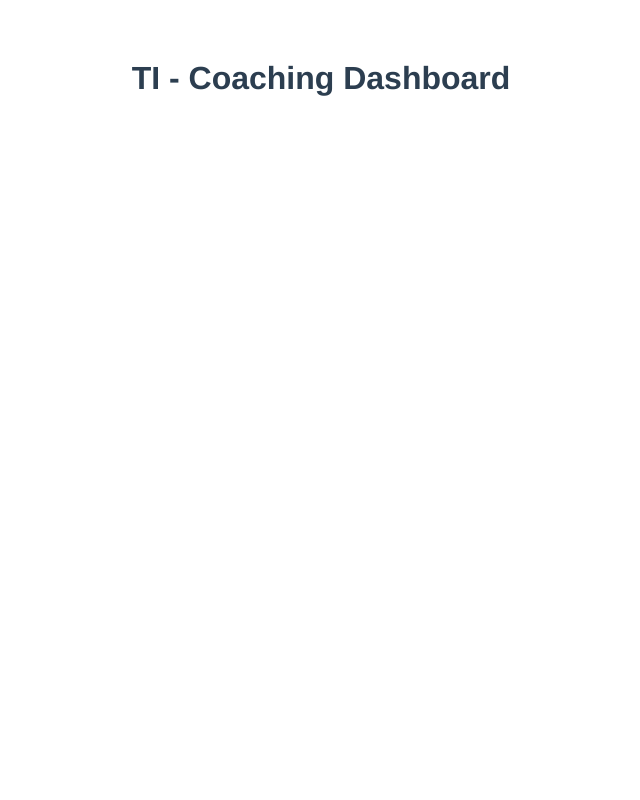
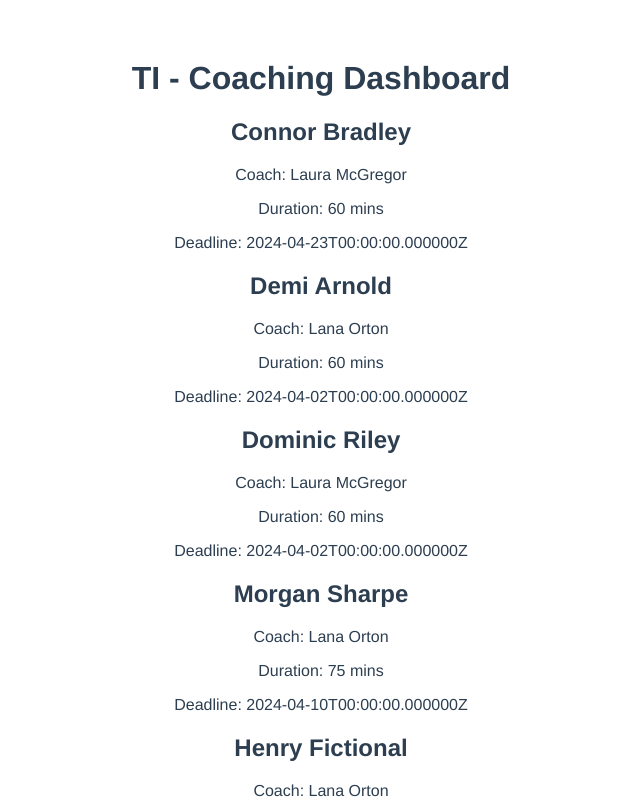
Before and after one commit to Micanio/ti-tech-test, a Vue app: page / in a window 1280 px wide. Shown: the top 800 px of the page, without its empty margins (319-959 px from the left). Built offline with nearby package versions, Linux system fonts and the light colour scheme.

Commit message:
Started pulling data from bundles.json and displaying on screen

```diff
--- a/src/components/Bundle.vue
+++ b/src/components/Bundle.vue
@@ -1,10 +1,16 @@
 <template>
     <div class="bundles">
         <div class="bundle" v-for="bundle in bundles" :key="bundle.id">
-            <h2></h2>
-            <div class="coach"></div>
-            <div class="duration"></div>
-            <div class="deadline"></div>
+            <h2>{{ bundle.user.first_name }} {{ bundle.user.last_name }}</h2>
+            <div class="coach">
+                <p>Coach: {{ bundle.coach.first_name }} {{ bundle.coach.last_name }}</p>
+            </div>
+            <div class="duration">
+                <p>Duration: {{ bundle.duration_mins }} mins</p>
+            </div>
+            <div class="deadline">
+                <p>Deadline: {{ bundle.deadline }}</p>
+            </div>
             <div class="session"></div>
         </div>
     </div>
```
